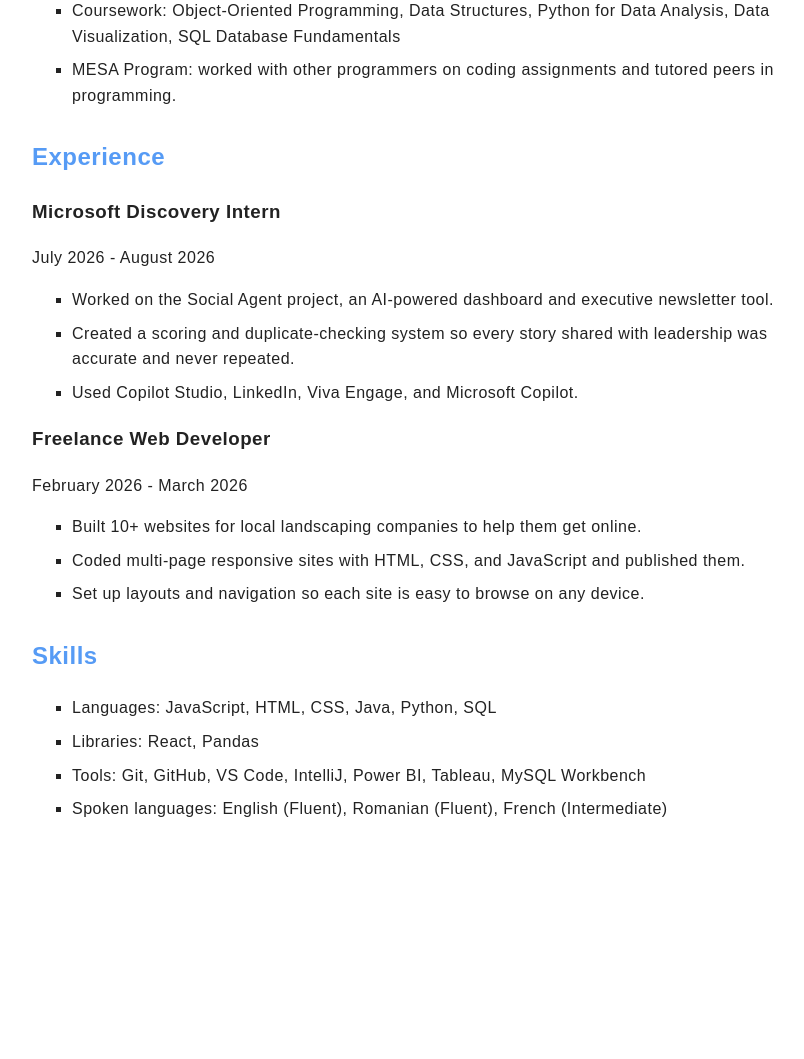
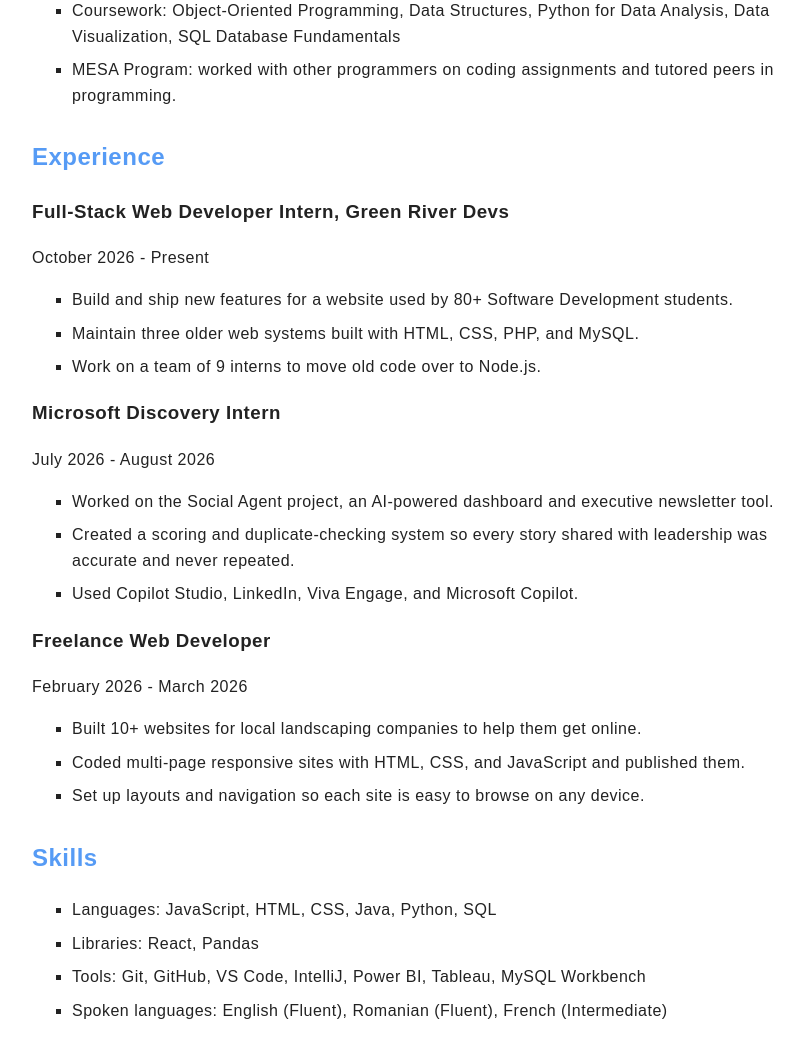
Before and after one commit to AlexandrBalan/contact-form, a Node server app: page / in a window 1280 px wide. Shown: the part 596-1655 px from the top of the page, without its empty margins (208-1012 px from the left). Before the commit the page ends 1413 px from the top, so only its background shows below. Run offline with Node 20, Linux system fonts and the light colour scheme; some libraries are stand-ins or nearby versions.

Commit message:
feat: added one of my new internship experiences in the experience section

```diff
--- a/views/resume.ejs
+++ b/views/resume.ejs
@@ -43,6 +43,17 @@
 
 
   <h2>Experience</h2>
+
+
+  <h3>Full-Stack Web Developer Intern, Green River Devs</h3>
+  <p>October 2026 - Present</p>
+  <ul>
+    <li>Build and ship new features for a website used by 80+ Software Development students.</li>
+    <li>Maintain three older web systems built with HTML, CSS, PHP, and MySQL.</li>
+    <li>Work on a team of 9 interns to move old code over to Node.js.</li>
+  </ul>
+
+
   <h3>Microsoft Discovery Intern</h3>
   <p>July 2026 - August 2026</p>
   <ul>
```
